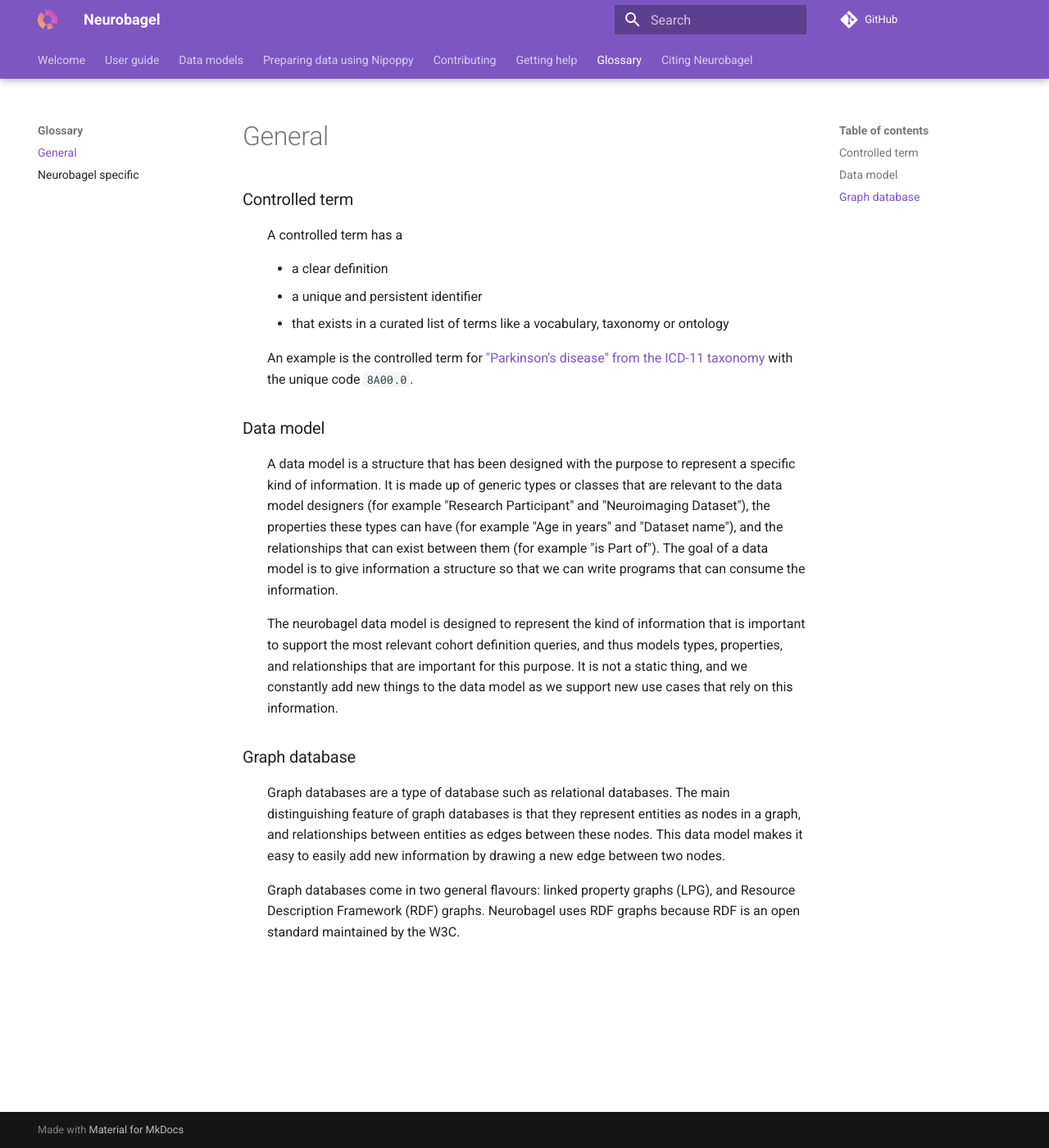
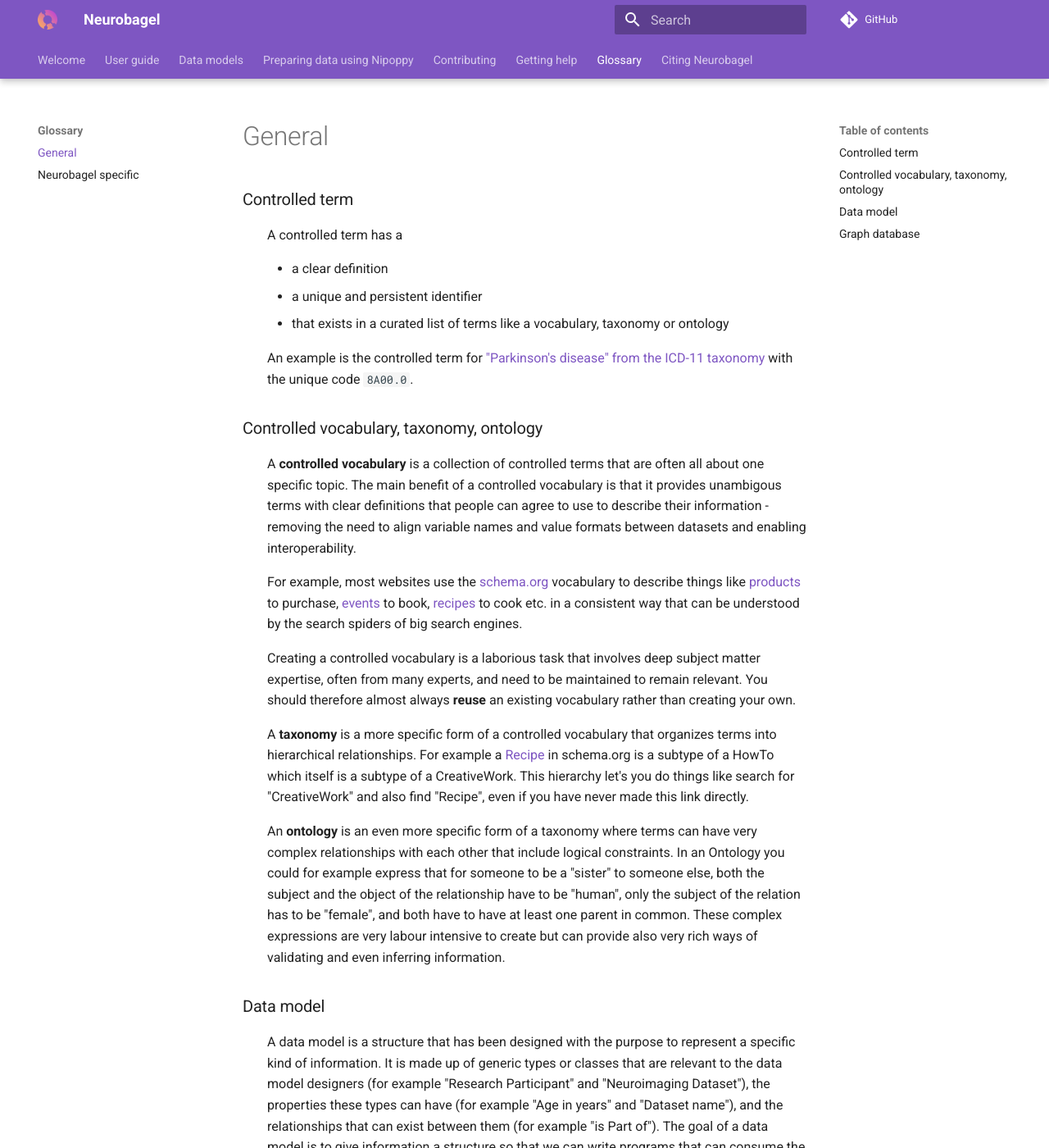
Before and after one commit to neurobagel/documentation, an MkDocs documentation site: the page built from docs/general_glossary.md, in a window 1280 px wide and 1400 px high. Shown: the whole window at 82% size. Built offline with MkDocs 1.6.1 and Material for MkDocs 9.7.7, drawn with Linux system fonts in a browser that asks for light colours; comment, search, counter and statistics services are not loaded.

Commit message:
Explanation on Taxonomies

```diff
--- a/docs/general_glossary.md
+++ b/docs/general_glossary.md
@@ -9,6 +9,46 @@
     An example is the controlled term for
     ["Parkinson's disease" from the ICD-11 taxonomy](https://icd.who.int/browse11/l-m/en#/http://id.who.int/icd/entity/296066191)
     with the unique code `8A00.0`.
+
+### Controlled vocabulary, taxonomy, ontology
+
+:    A **controlled vocabulary** is a collection of controlled terms that
+     are often all about one specific topic. The main benefit of a
+     controlled vocabulary is that it provides unambigous terms with
+     clear definitions that people can agree to use to describe their
+     information - removing the need to align variable names and value
+     formats between datasets and enabling interoperability.
+
+     For example, most websites use the [schema.org](https://schema.org/)
+     vocabulary to describe things like
+     [products](https://schema.org/Product) to purchase,
+     [events](https://schema.org/Event) to book,
+     [recipes](https://schema.org/Recipe) to cook etc.
+     in a consistent way that can be understood by
+     the search spiders of big search engines.
+
+     Creating a controlled vocabulary is a laborious task
+     that involves deep subject matter expertise, often from many experts,
+     and need to be maintained to remain relevant.
+     You should therefore almost always **reuse** an existing vocabulary
+     rather than creating your own.
+
+     A **taxonomy** is a more specific form of a controlled vocabulary
+     that organizes terms into hierarchical relationships. For example
+     a [Recipe](https://schema.org/Recipe) in schema.org is a subtype of
+     a HowTo which itself is a subtype of a CreativeWork. This hierarchy
+     let's you do things like search for "CreativeWork" and also find
+     "Recipe", even if you have never made this link directly.
+
+     An **ontology** is an even more specific form of a taxonomy
+     where terms can have very complex relationships with each other
+     that include logical constraints. In an Ontology you could for example
+     express that for someone to be a "sister" to someone else,
+     both the subject and the object of the relationship have to be "human",
+     only the subject of the relation has to be "female", and both have to
+     have at least one parent in common. These complex expressions are very
+     labour intensive to create but can provide also very
+     rich ways of validating and even inferring information.
 
 ### Data model
 
```
